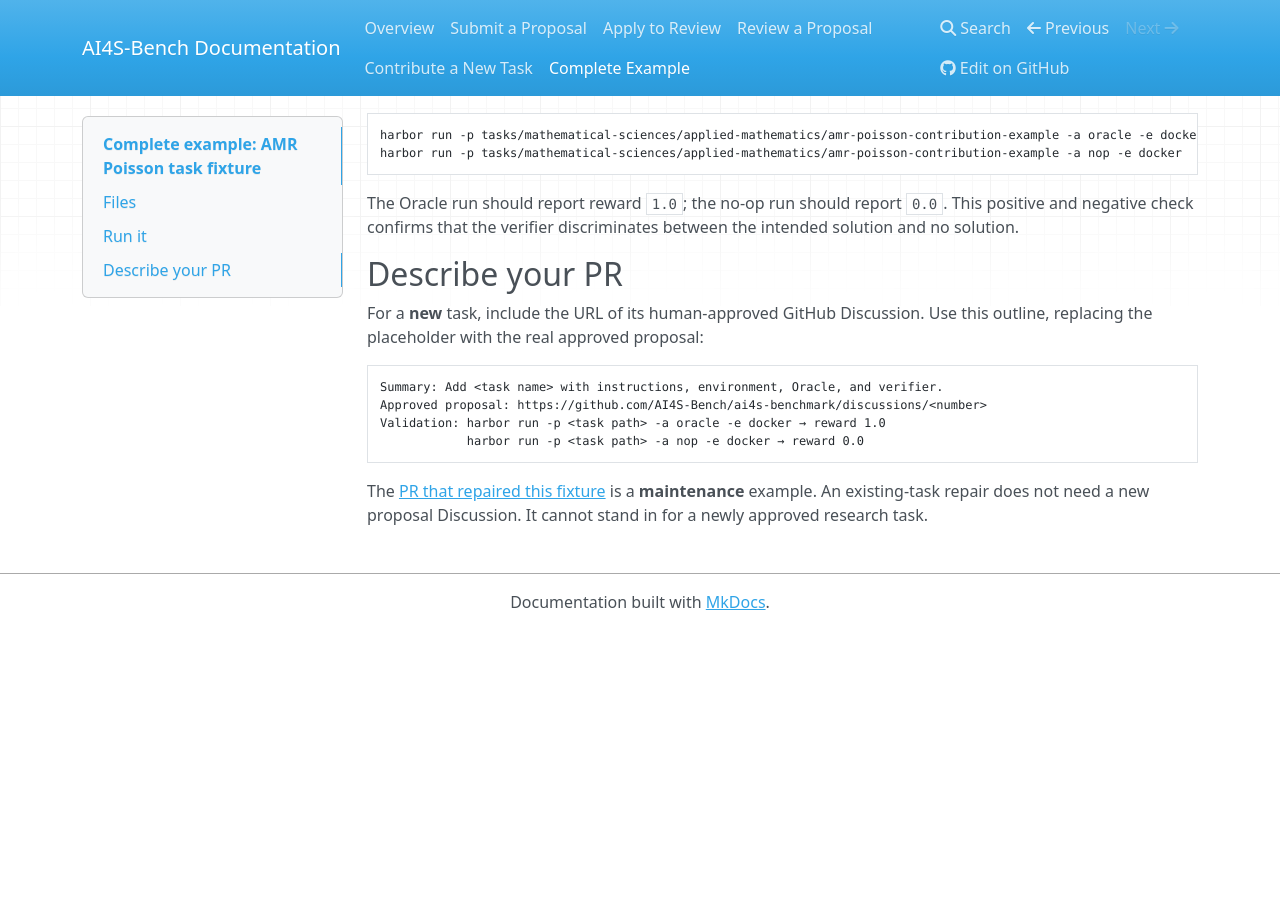
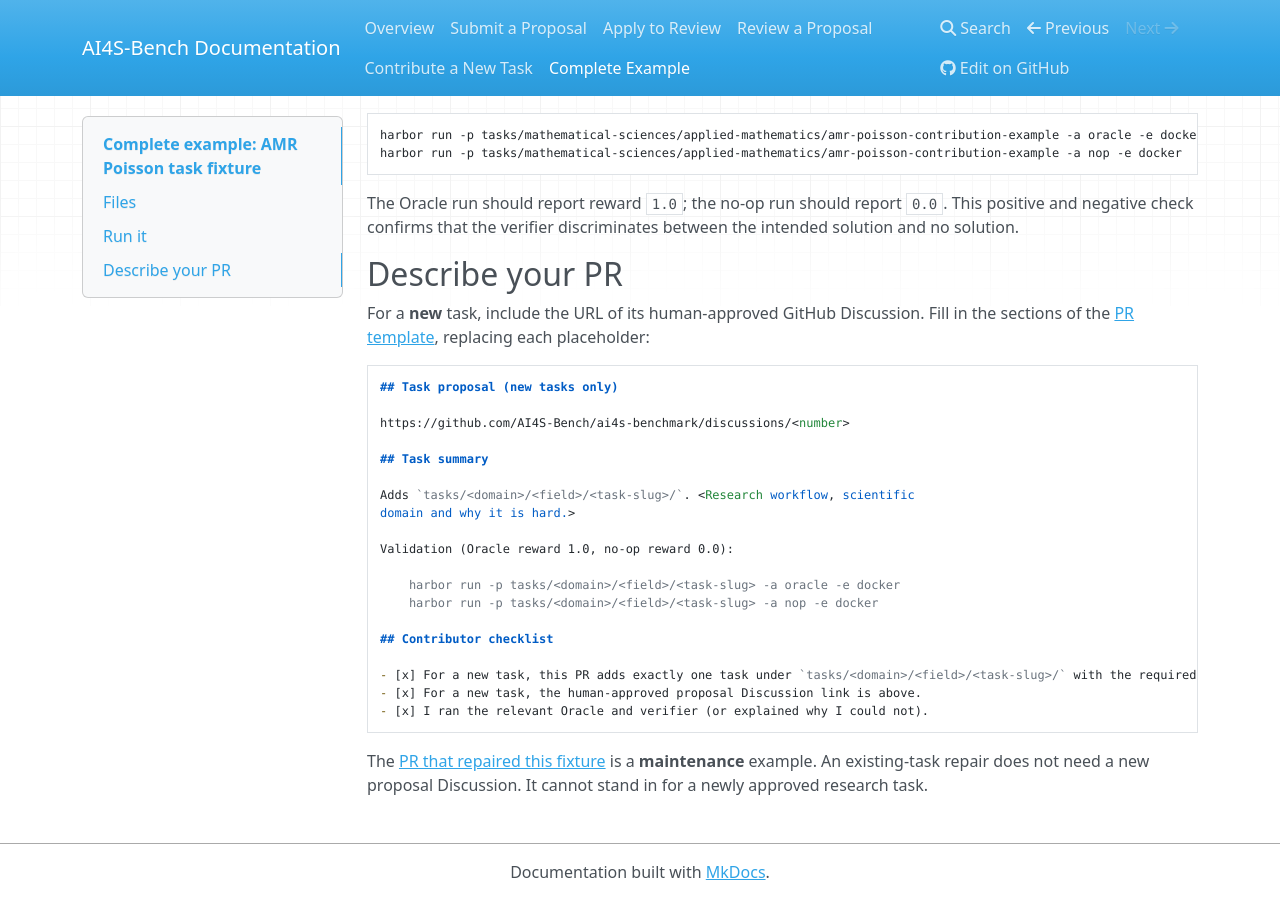
Before and after one commit to AI4S-Bench/ai4s-benchmark, an MkDocs documentation site: the page built from docs/example.md, in a window 1280 px wide and 900 px high, scrolled down 595 px. Built offline with MkDocs 1.6.1, drawn with Linux system fonts in a browser that asks for light colours; nearby versions of some CDN libraries; before the commit the page ends 1225 px from its top, so only the background shows below that.

Commit message:
docs: match the example PR outline to the PR template
The outline in docs/example.md (Summary / Approved proposal / Validation)
did not follow .github/pull_request_template.md, so pasting it dropped
the contributor checklist. Show the template's sections filled in.

````diff
--- a/docs/example.md
+++ b/docs/example.md
@@ -40,13 +40,30 @@ between the intended solution and no solution.
 ## Describe your PR
 
 For a **new** task, include the URL of its human-approved GitHub Discussion.
-Use this outline, replacing the placeholder with the real approved proposal:
+Fill in the sections of the
+[PR template](https://github.com/AI4S-Bench/ai4s-benchmark/blob/main/.github/pull_request_template.md),
+replacing each placeholder:
 
-```text
-Summary: Add <task name> with instructions, environment, Oracle, and verifier.
-Approved proposal: https://github.com/AI4S-Bench/ai4s-benchmark/discussions/<number>
-Validation: harbor run -p <task path> -a oracle -e docker → reward 1.0
-            harbor run -p <task path> -a nop -e docker → reward 0.0
+```markdown
+## Task proposal (new tasks only)
+
+https://github.com/AI4S-Bench/ai4s-benchmark/discussions/<number>
+
+## Task summary
+
+Adds `tasks/<domain>/<field>/<task-slug>/`. <Research workflow, scientific
+domain and why it is hard.>
+
+Validation (Oracle reward 1.0, no-op reward 0.0):
+
+    harbor run -p tasks/<domain>/<field>/<task-slug> -a oracle -e docker
+    harbor run -p tasks/<domain>/<field>/<task-slug> -a nop -e docker
+
+## Contributor checklist
+
+- [x] For a new task, this PR adds exactly one task under `tasks/<domain>/<field>/<task-slug>/` with the required files.
+- [x] For a new task, the human-approved proposal Discussion link is above.
+- [x] I ran the relevant Oracle and verifier (or explained why I could not).
 ```
 
 The [PR that repaired this fixture](https://github.com/AI4S-Bench/ai4s-benchmark/pull/27)
````
